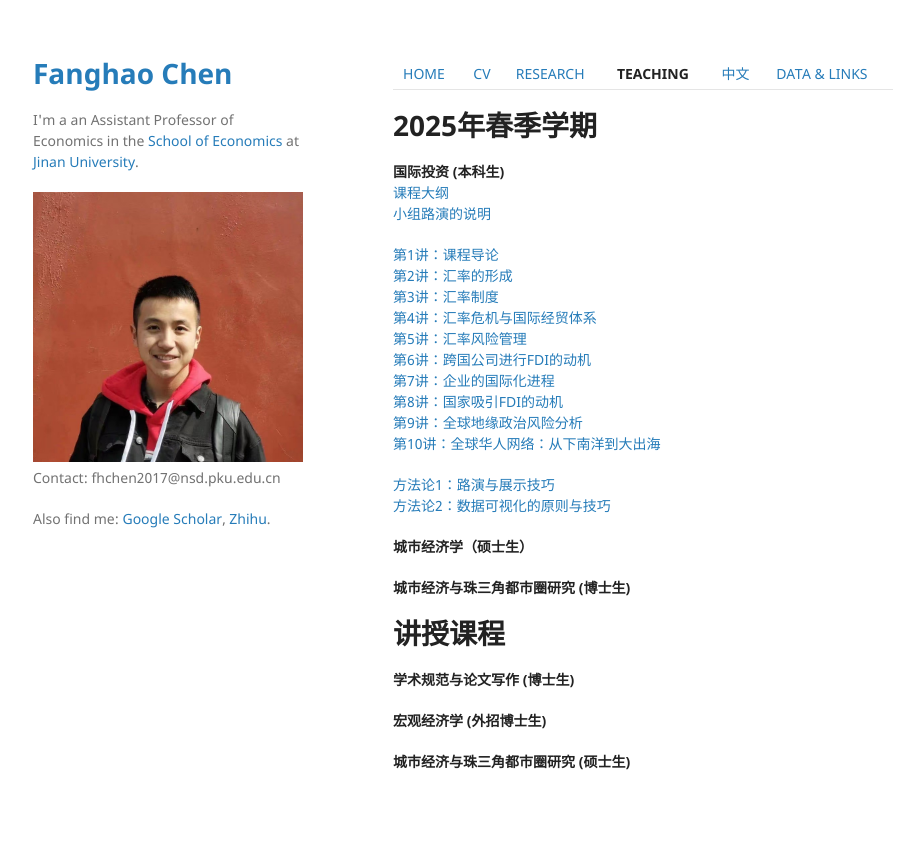
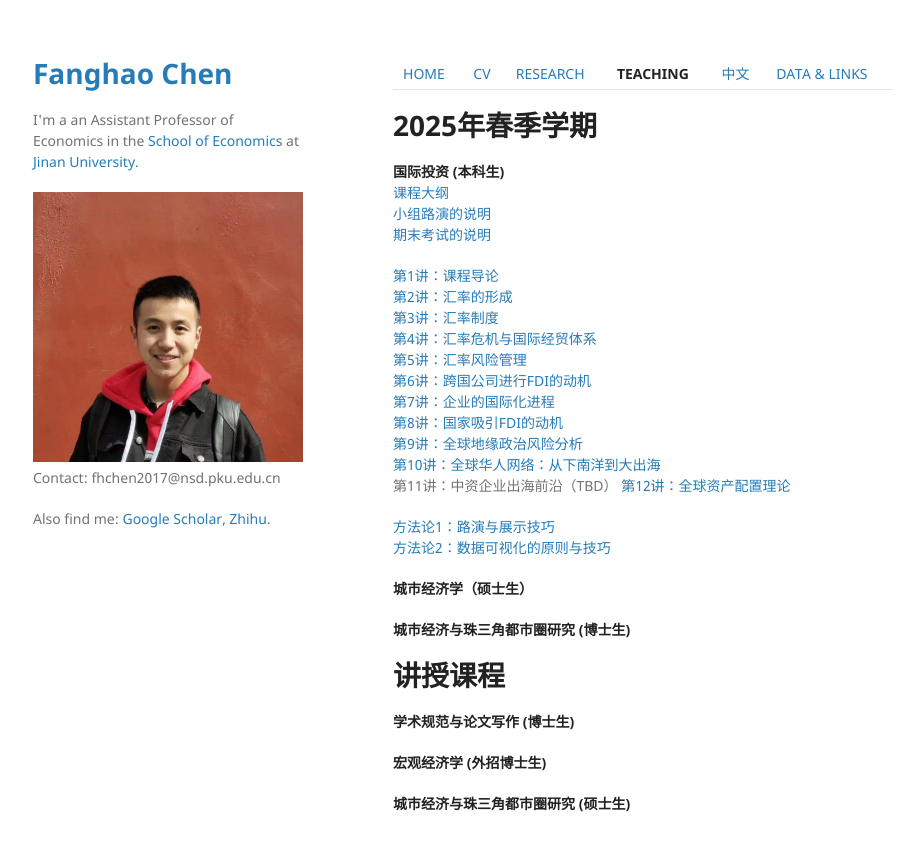
Before and after one commit to FanghaoChen/homepage, a Jekyll site: the page built from teaching.md, in a window 1280 px wide. Shown: the top 851 px of the page, without its empty margins (177-1075 px from the left). Built offline with Jekyll 4.4.1, drawn with Linux system fonts in a browser that asks for light colours; our own code applies the rules of GitHub Pages for plain Markdown files.

Commit message:
Update teaching.md

```diff
--- a/teaching.md
+++ b/teaching.md
@@ -5,6 +5,7 @@
 **国际投资 (本科生)** <br/>
 [课程大纲](./assets/国际投资_课程大纲.pdf) <br/>
 [小组路演的说明](./assets/关于小组路演的说明.pdf) <br/>
+[期末考试的说明](./assets/期末安排.pdf)
 
 [第1讲：课程导论](./assets/第1讲_课程导论.pdf) <br/>
 [第2讲：汇率的形成](./assets/第2讲_汇率的形成.pdf) <br/>
@@ -16,17 +17,16 @@
 [第8讲：国家吸引FDI的动机](./assets/第8讲_国家吸引FDI的动机.pdf) <br/>
 [第9讲：全球地缘政治风险分析](./assets/第9讲_全球地缘政治风险分析.pdf) <br/>
 [第10讲：全球华人网络：从下南洋到大出海](./assets/第10讲_全球华人网络.pdf) <br/>
+第11讲：中资企业出海前沿（TBD）
+[第12讲：全球资产配置理论](./assets/第12讲_全球资产配置理论.pdf) <br/>
 
 [方法论1：路演与展示技巧](./assets/方法论1_路演与展示技巧.pdf) <br/>
 [方法论2：数据可视化的原则与技巧](./assets/方法论2_数据可视化的原则与技巧.pdf) <br/>
 
 <!---
-[期末考试的说明](./assets/期末安排.pdf)
-
-
 
 [第11讲：中资企业出海前沿](./assets/第11讲_中资企业出海前沿.pdf) <br/>
-[第12讲：全球资产配置理论](./assets/第12讲_全球资产配置理论.pdf) <br/>
+
 --->
 
 **城市经济学（硕士生）** <br/>
```
